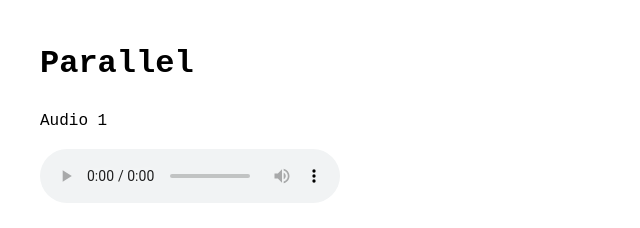
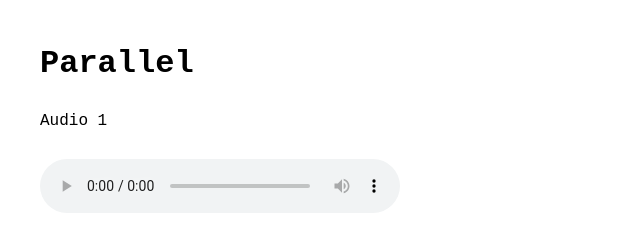
Before and after one commit to parallelmusic/parallel, a plain HTML site: page index.html in a window 1280 px wide. Shown: the top 228 px of the page, without its empty margins (0-640 px from the left). Drawn offline with Linux system fonts and the light colour scheme.

Commit message:
adding the first audio file from external hosting

```diff
--- a/index.html
+++ b/index.html
@@ -14,6 +14,10 @@
     a { color: black; text-decoration: none; }
     a:hover { text-decoration: underline; }
     .media { margin: 20px 0; }
+    audio {
+      width: 30%;
+      margin: 10px 0;
+    }
   </style>
 </head>
 <body>
@@ -21,8 +25,8 @@
 
   <div class="media">
     <p>Audio 1</p>
-    <audio controls>
-      <source src="audio/track1.mp3" type="audio/mpeg">
+    <audio controls controlsList="nodownload">
+      <source src="https://docs.google.com/uc?export=download&id=1Wqa7k7Crq4iHSjZWmc1BoLMZNv0OzxIs" type="audio/wav">
       Your browser does not support audio.
     </audio>
   </div>
```
